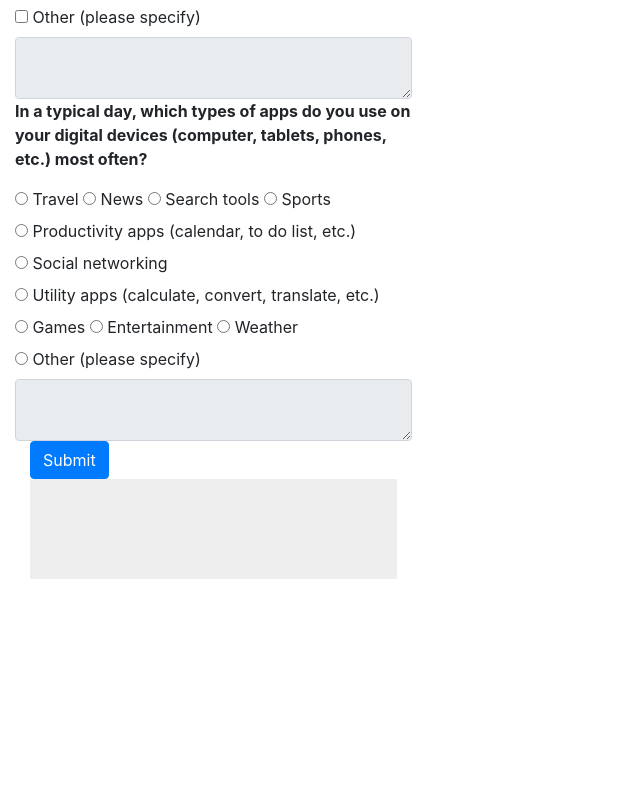
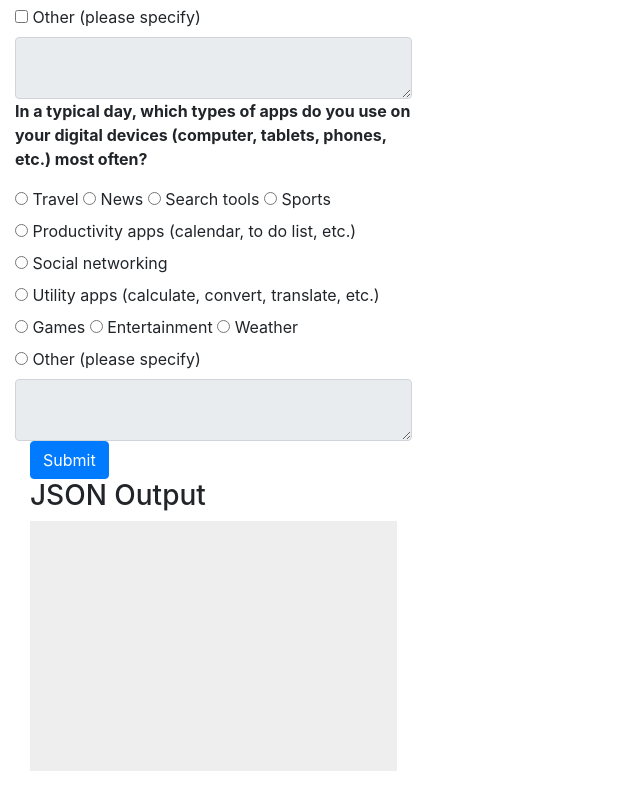
Before and after one commit to michaelwestcohaesus/michaelwestcohaesus.github.io, a plain HTML site: page index.html in a window 1280 px wide. Shown: the part 961-1748 px from the top of the page, without its empty margins (0-640 px from the left). Before the commit the page ends 1556 px from the top, so only its background shows below. Drawn offline with nearby package versions, Linux system fonts and the light colour scheme.

Commit message:
Prettified JSON output

```diff
--- a/assets/js/serializeObject.js
+++ b/assets/js/serializeObject.js
@@ -17,7 +17,7 @@ $.fn.serializeObject = function()
 
 $(function() {
     $('form').submit(function() {
-        $('#result').text(JSON.stringify($('form').serializeObject()));
+        $('#result').text(JSON.stringify($('form').serializeObject(), undefined, 2));
         return false;
     });
 });
--- a/index.html
+++ b/index.html
@@ -185,7 +185,8 @@
   </div>
   </form>
   <div class="col-sm-12">
-    <pre id="result" style="background: #eee;height: 100px;overflow: auto;">
+    <h3>JSON Output</h3>
+    <pre id="result" style="background: #eee;height: 250px; overflow: auto; white-space: pre-wrap;">
     </pre>
   </div>
 
```
